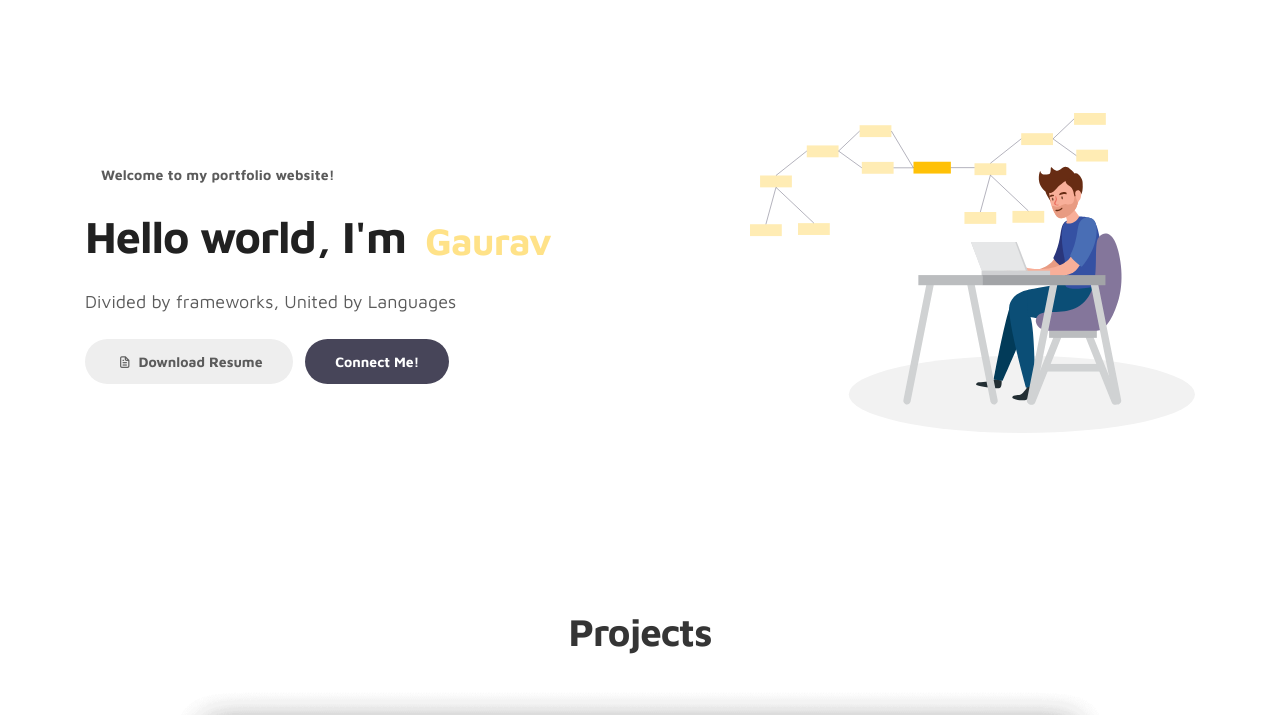
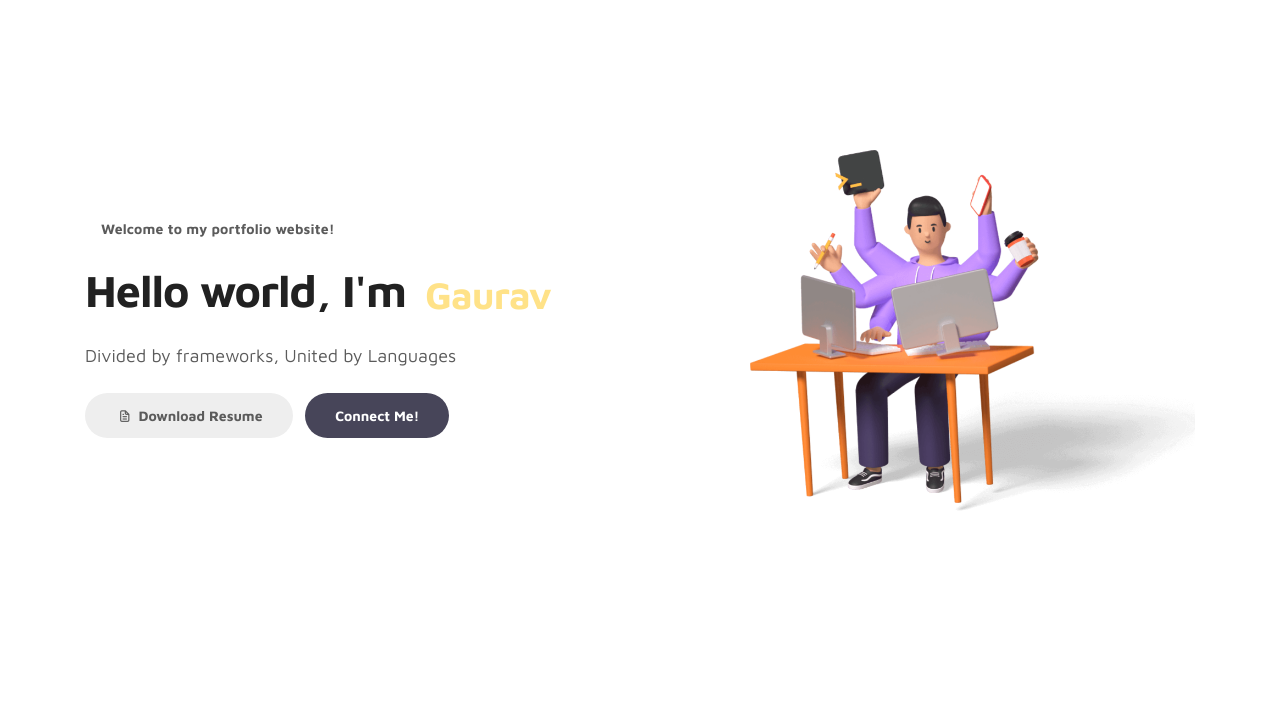
Before and after one commit to GauravSuhanda/GauravSuhanda.github.io, a plain HTML site: page index.html in a window 1280 px wide. Shown: the part 85-800 px from the top of the page. Drawn offline with Linux system fonts and the light colour scheme.

Commit message:
Update index.html

```diff
--- a/index.html
+++ b/index.html
@@ -134,7 +134,7 @@
           <div class="col-lg-5 col-md-12 col-12">
             <div class="about-image svg">
               <img
-                src="images/undraw/dev-illustrator.svg"
+                src="images/undraw/dev-illustrator3d.png"
                 class="img-fluid"
                 alt="svg image"
               />
```
